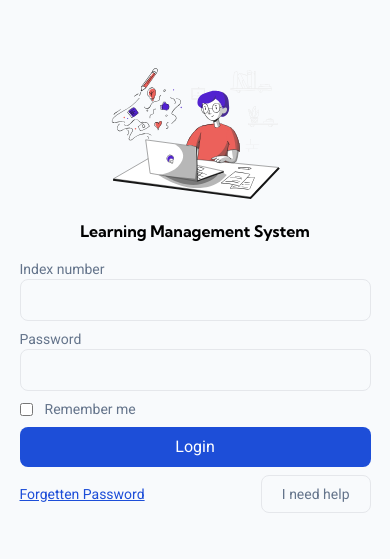
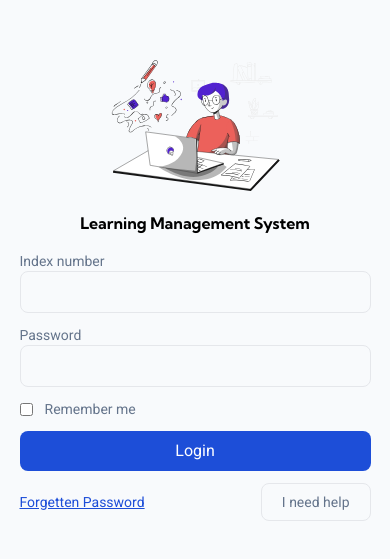
Before and after one commit to desi-10/lms, a React (Vite) app: page / in a window 390 px wide. Shown: the part 139-698 px from the top of the page. Built offline with nearby package versions, Linux system fonts and the light colour scheme.

Commit message:
login update

```diff
--- a/src/pages/Login.tsx
+++ b/src/pages/Login.tsx
@@ -1,7 +1,7 @@
 const Login = () => {
   return (
     <main className="h-screen flex justify-center items-center bg-slate-50 text-slate-500">
-      <div className="w-[90%] mx-auto  md:w-[500px] lg:w-[1000px] py-10">
+      <div className="w-[90%] mx-auto  md:w-[500px] lg:w-[1000px]">
         <h2 className="hidden text-2xl lg:block my-4 text-center font-bold text-black">
           Learning Management System
         </h2>
@@ -10,7 +10,7 @@ const Login = () => {
             <img src="/assets/blogging-clipart.svg" alt="" />
           </div>
 
-          <form action="" className="space-y-2 lg:space-y-5 lg:px-10">
+          <form action="" className="space-y-3 lg:space-y-5 lg:px-10">
             <h2 className="lg:hidden my-4 lg:mb-2 text-center font-bold text-black">
               Learning Management System
             </h2>
```
